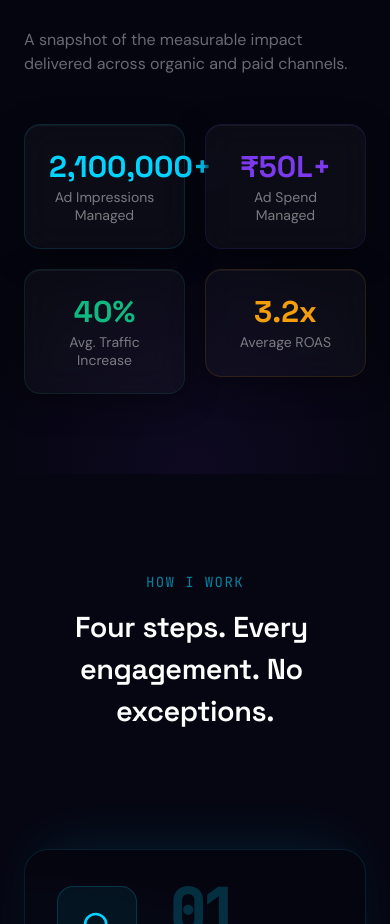
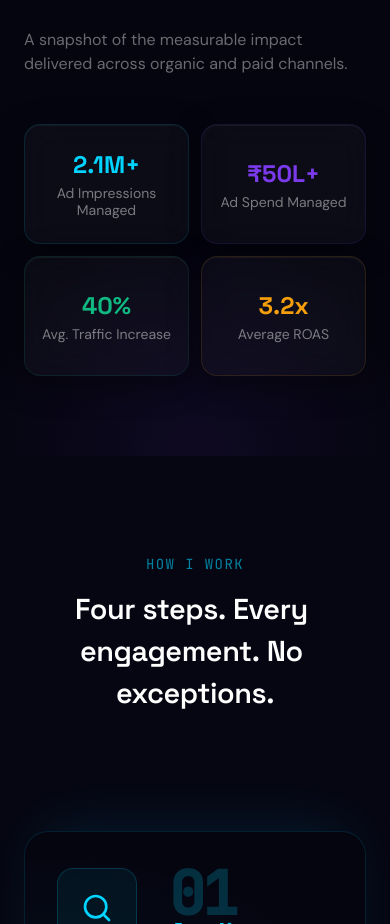
Before and after one commit to ch-mubarak/ashik-portfolio, a Next.js app: page / in a window 390 px wide. Shown: the part 10711-11635 px from the top of the page. Built offline with nearby package versions, Linux system fonts and the light colour scheme.

Commit message:
fix metrics

```diff
--- a/components/sections/CaseStudy.tsx
+++ b/components/sections/CaseStudy.tsx
@@ -38,16 +38,16 @@ export default function CaseStudy() {
           <p className="text-white/40 text-base mb-12 max-w-xl">A snapshot of the measurable impact delivered across organic and paid channels.</p>
         </ScrollReveal>
 
-        {/* Big metrics */}
-        <div className="grid grid-cols-2 md:grid-cols-4 gap-5">
+        {/* Big metrics - 1 column on mobile, 2 for small tablets, 4 for desktop */}
+        <div className="grid grid-cols-2 lg:grid-cols-4 gap-3 md:gap-5">
           {caseStudy.highlights.map((item, i) => (
             <ScrollReveal key={i} delay={0.1 * i}>
               <div
-                className="glass-card rounded-2xl p-6 border text-center"
+                className="glass-card rounded-2xl p-4 md:p-6 border text-center flex flex-col justify-center min-h-[120px] md:min-h-[140px]"
                 style={{ borderColor: `${item.color}20` }}
               >
                 <div
-                  className="font-display font-bold text-3xl md:text-4xl mb-1"
+                  className="font-display font-bold text-2xl xs:text-3xl sm:text-3xl md:text-4xl mb-1"
                   style={{ color: item.color }}
                 >
                   {inView && (
--- a/components/ui/AnimatedCounter.tsx
+++ b/components/ui/AnimatedCounter.tsx
@@ -43,10 +43,20 @@ export default function AnimatedCounter({
     return () => clearInterval(timer);
   }, [inView, value, duration]);
 
+  const formatNumber = (num: number) => {
+    if (num >= 1000000) {
+      return (num / 1000000).toFixed(1).replace(/\.0$/, "") + "M";
+    }
+    if (num >= 1000) {
+      return (num / 1000).toFixed(1).replace(/\.0$/, "") + "K";
+    }
+    return decimals > 0 ? num.toFixed(decimals) : Math.floor(num).toLocaleString();
+  };
+
   return (
     <span ref={ref} className={className}>
       {prefix}
-      {decimals > 0 ? count.toFixed(decimals) : Math.floor(count).toLocaleString()}
+      {formatNumber(count)}
       {suffix}
     </span>
   );
```
